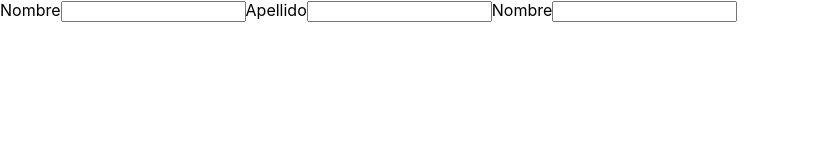
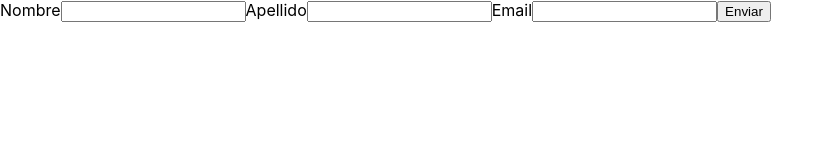
Before and after one commit to alonso1298/formik, a React (Create React App) app: page / in a window 1280 px wide. Shown: the top 160 px of the page, without its empty margins (0-833 px from the left). Built offline with nearby package versions, Linux system fonts and the light colour scheme.

Commit message:
Introduccion a formik

```diff
--- a/src/App.js
+++ b/src/App.js
@@ -1,4 +1,4 @@
-import { useFormik, validateYupSchema } from "formik";
+import { useFormik } from "formik";
 
 function App() {
   const formik = useFormik({
@@ -20,18 +20,19 @@ function App() {
       />
       <label>Apellido</label>
       <input
-        name="lastnaem"
+        name="lastname"
         type="text"
         onChange={formik.handleChange}
         value={formik.values.lastname}
       />
-      <label>Nombre</label>
+      <label>Email</label>
       <input
         name="email"
         type="email"
         onChange={formik.handleChange}
         value={formik.values.email}
       />
+      <button type="submit">Enviar</button>
     </form>
   );
 }
```
